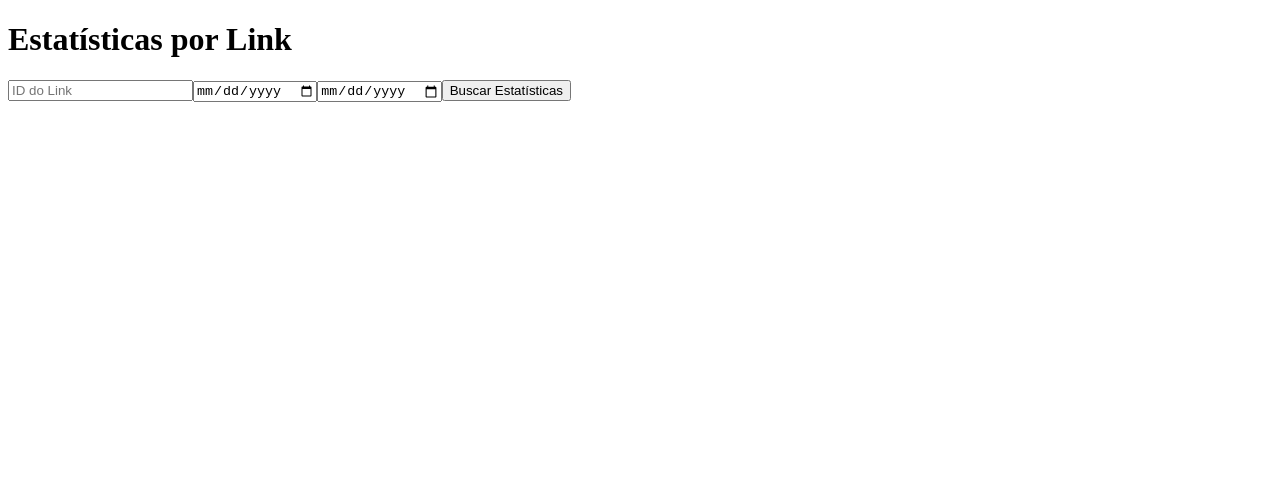
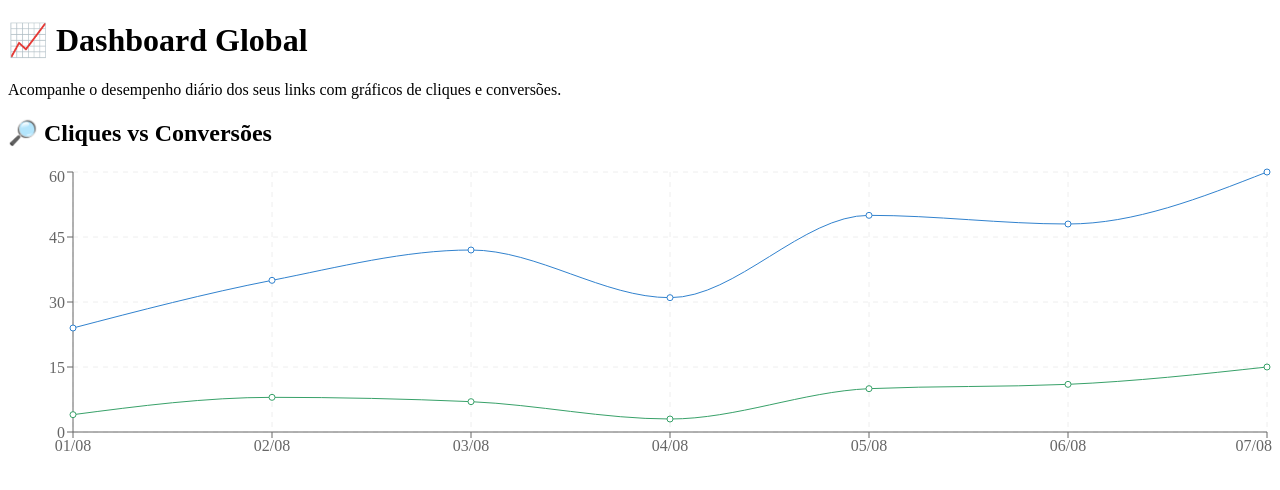
Before and after one commit to oflucas445/ad-tracking-pro, a Next.js app in the folder apps/web/: page /dashboard in a window 1280 px wide. Shown: the top 490 px of the page. Built offline with nearby package versions, Linux system fonts and the light colour scheme.

Commit message:
feat: dashboard com gráfico de cliques e conversões

```diff
--- a/apps/web/pages/dashboard.tsx
+++ b/apps/web/pages/dashboard.tsx
@@ -1,83 +1,44 @@
-import { useState } from "react";
+import {
+  LineChart,
+  Line,
+  CartesianGrid,
+  XAxis,
+  YAxis,
+  Tooltip,
+  ResponsiveContainer,
+} from "recharts";
+
+const mockData = [
+  { date: "01/08", clicks: 24, conversions: 4 },
+  { date: "02/08", clicks: 35, conversions: 8 },
+  { date: "03/08", clicks: 42, conversions: 7 },
+  { date: "04/08", clicks: 31, conversions: 3 },
+  { date: "05/08", clicks: 50, conversions: 10 },
+  { date: "06/08", clicks: 48, conversions: 11 },
+  { date: "07/08", clicks: 60, conversions: 15 },
+];
 
 export default function Dashboard() {
-  const [linkId, setLinkId] = useState("");
-  const [startDate, setStartDate] = useState("");
-  const [endDate, setEndDate] = useState("");
-  const [stats, setStats] = useState<any>(null);
-  const [loading, setLoading] = useState(false);
-  const [error, setError] = useState<string | null>(null);
+  return (
+    <main className="p-6 max-w-5xl mx-auto">
+      <h1 className="text-2xl font-bold mb-4">📈 Dashboard Global</h1>
+      <p className="text-gray-600 mb-8">
+        Acompanhe o desempenho diário dos seus links com gráficos de cliques e conversões.
+      </p>
 
-  const fetchStats = async () => {
-    if (!linkId) {
-      setError("Insira o ID do link.");
-      return;
-    }
-    setError(null);
-    setLoading(true);
-
-    let url = `${process.env.NEXT_PUBLIC_API_URL}/stats/link/${linkId}`;
-    const params = new URLSearchParams();
-    if (startDate) params.append("start_date", startDate);
-    if (endDate) params.append("end_date", endDate);
-    if (params.toString()) url += `?${params.toString()}`;
-
-    try {
-      const res = await fetch(url);
-      if (!res.ok) throw new Error("Erro ao buscar estatísticas.");
-      const data = await res.json();
-      setStats(data);
-    } catch (err: any) {
-      setError(err.message || "Erro desconhecido");
-    } finally {
-      setLoading(false);
-    }
-  };
-
-  return (
-    <main className="p-6">
-      <h1 className="text-xl font-bold mb-4">Estatísticas por Link</h1>
-
-      <div className="mb-4 flex flex-col gap-2 max-w-md">
-        <input
-          className="border p-2"
-          type="text"
-          placeholder="ID do Link"
-          value={linkId}
-          onChange={(e) => setLinkId(e.target.value)}
-        />
-        <input
-          className="border p-2"
-          type="date"
-          value={startDate}
-          onChange={(e) => setStartDate(e.target.value)}
-        />
-        <input
-          className="border p-2"
-          type="date"
-          value={endDate}
-          onChange={(e) => setEndDate(e.target.value)}
-        />
-        <button
-          onClick={fetchStats}
-          className="bg-blue-600 text-white px-4 py-2 rounded"
-        >
-          Buscar Estatísticas
-        </button>
+      <div className="bg-white p-4 rounded shadow border">
+        <h2 className="text-lg font-semibold mb-4">🔎 Cliques vs Conversões</h2>
+        <ResponsiveContainer width="100%" height={300}>
+          <LineChart data={mockData}>
+            <CartesianGrid stroke="#eee" strokeDasharray="5 5" />
+            <XAxis dataKey="date" />
+            <YAxis />
+            <Tooltip />
+            <Line type="monotone" dataKey="clicks" stroke="#3182ce" name="Cliques" />
+            <Line type="monotone" dataKey="conversions" stroke="#38a169" name="Conversões" />
+          </LineChart>
+        </ResponsiveContainer>
       </div>
-
-      {loading && <p className="text-gray-500">Carregando...</p>}
-      {error && <p className="text-red-600">{error}</p>}
-
-      {stats && (
-        <div className="border p-4 rounded bg-gray-50 max-w-md">
-          <p><strong>Link ID:</strong> {stats.link_id}</p>
-          <p><strong>Total de Cliques:</strong> {stats.clicks}</p>
-          <p><strong>Total de Conversões:</strong> {stats.conversions}</p>
-          <p><strong>Valor Total:</strong> R$ {stats.total_value}</p>
-          <p><strong>Taxa de Conversão:</strong> {stats.conversion_rate}%</p>
-        </div>
-      )}
     </main>
   );
 }
```
